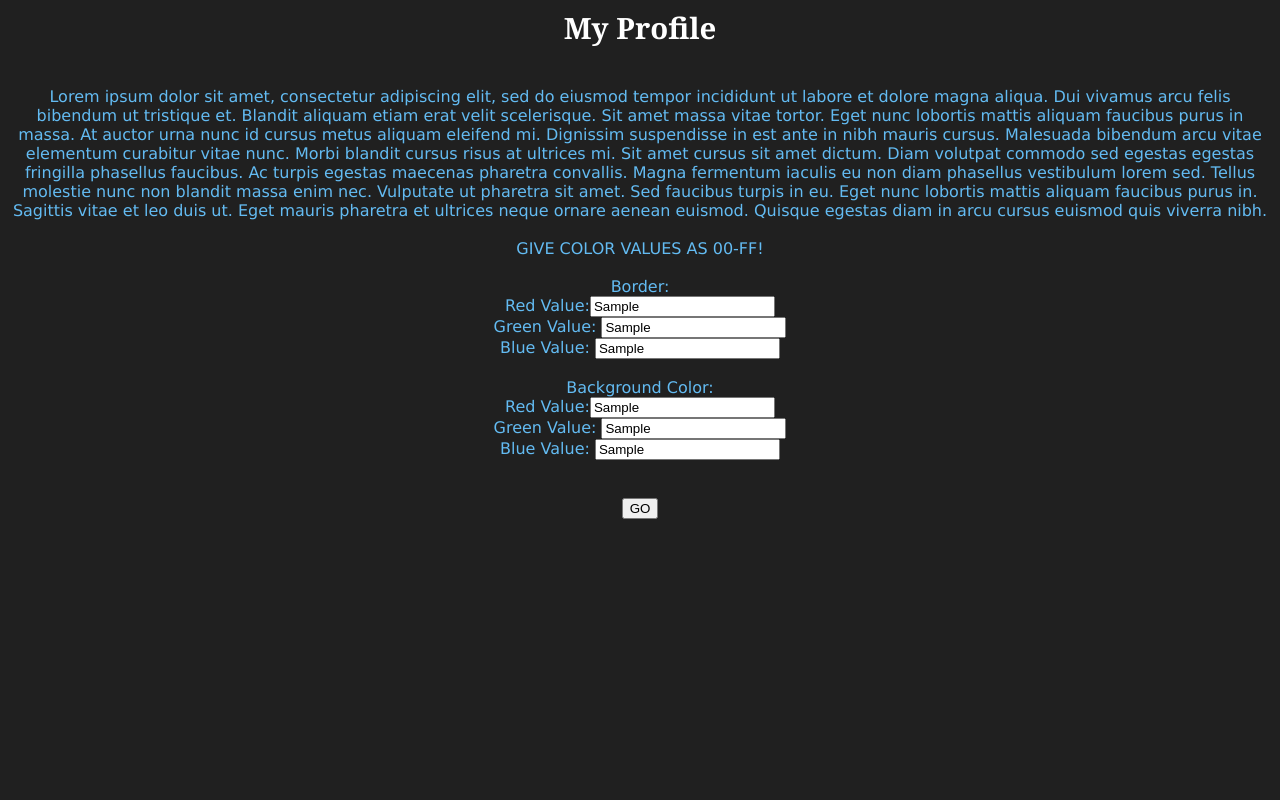
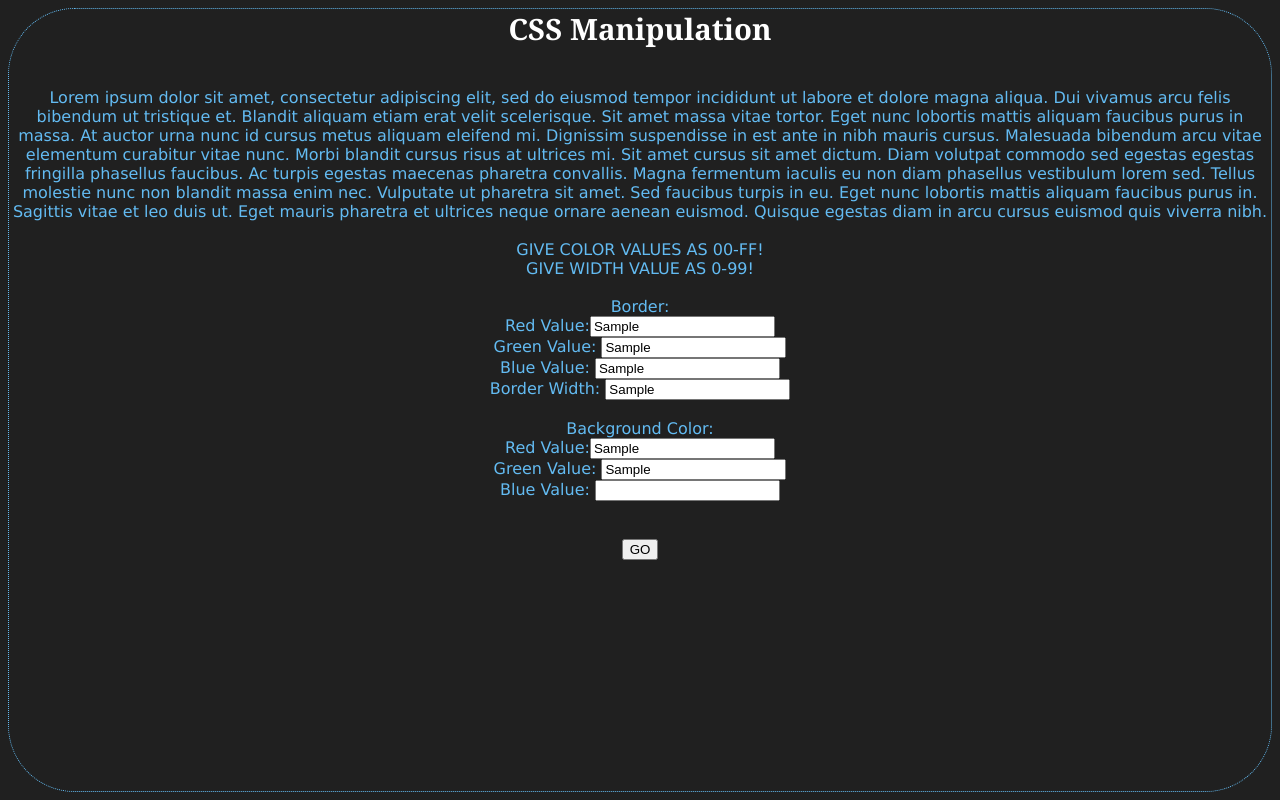
Before and after one commit to samofgil/448_Lab8, a plain HTML site: page exercise4/index.html in a window 1280 px wide. Both pictures are taken after typing "Sample", "Sample", "Sample", "Sample", "Sample", "Sample" into the empty fields and a click on the button "GO". Drawn offline with Linux system fonts and the light colour scheme.

Commit message:
v1.1
-completed exercise 4

```diff
--- a/exercise3/myStyle.css
+++ b/exercise3/myStyle.css
@@ -37,7 +37,6 @@ body
     background-size: 100%;
 
     background-attachment: fixed;
-
 }
 b:hover
 {
--- a/exercise4/ex.js
+++ b/exercise4/ex.js
@@ -2,17 +2,20 @@ function myFunc() {
   var text1 = document.getElementById("1R");
   var text2 = document.getElementById("1G");
   var text3 = document.getElementById("1B");
-  var code1="'#" + text1.value + text2.value + text3.value + "'";
+  var text4 = document.getElementById("1W");
+  var code1="#" + text1.value.toString(2) + text2.value.toString(2) + text3.value.toString(2);
 
   var text12 = document.getElementById("2R");
   var text22 = document.getElementById("2G");
   var text32 = document.getElementById("2B");
-  var code2="'#" + text12.value + text22.value + text32.value + "'";
+  var code2="#" + text12.value.toString(2) + text22.value.toString(2) + text32.value.toString(2);
 
-    alert("Border Color Code: " + code1);
-    alert("Body Color Code: " + code2);
-    body.style.backgroundColor = code2;
-    body.style.borderColor = code1;
+  var code3=text4.value.toString(2)
+
+    alert("Border Color Code: " + code1 + ". Body Color Code: " + code2 + ". Border Width: " + code3 + ".");
+    document.body.style.backgroundColor = code2;
+    document.body.style.borderColor = code1;
+    document.body.style.borderWidth = code3;
 
   document.querySelector("#1R").value = "";
   document.querySelector("#1G").value = "";
--- a/exercise4/index.html
+++ b/exercise4/index.html
@@ -7,15 +7,17 @@
 
 </head>
 <body>
-  <h1>My Profile</h1>
+  <h1>CSS Manipulation</h1>
 
     </BR>Lorem ipsum dolor sit amet, consectetur adipiscing elit, sed do eiusmod tempor incididunt ut labore et dolore magna aliqua. Dui vivamus arcu felis bibendum ut tristique et. Blandit aliquam etiam erat velit scelerisque. Sit amet massa vitae tortor. Eget nunc lobortis mattis aliquam faucibus purus in massa. At auctor urna nunc id cursus metus aliquam eleifend mi. Dignissim suspendisse in est ante in nibh mauris cursus. Malesuada bibendum arcu vitae elementum curabitur vitae nunc. Morbi blandit cursus risus at ultrices mi. Sit amet cursus sit amet dictum. Diam volutpat commodo sed egestas egestas fringilla phasellus faucibus. Ac turpis egestas maecenas pharetra convallis. Magna fermentum iaculis eu non diam phasellus vestibulum lorem sed. Tellus molestie nunc non blandit massa enim nec. Vulputate ut pharetra sit amet. Sed faucibus turpis in eu. Eget nunc lobortis mattis aliquam faucibus purus in. Sagittis vitae et leo duis ut. Eget mauris pharetra et ultrices neque ornare aenean euismod. Quisque egestas diam in arcu cursus euismod quis viverra nibh.</BR>
 </body></BR>
-GIVE COLOR VALUES AS 00-FF! </BR></BR>
+GIVE COLOR VALUES AS 00-FF! </BR>
+GIVE WIDTH VALUE AS 0-99! </BR></BR>
 Border: </BR>
 Red Value:<input type="text" id="1R"> </BR>
 Green Value: <input type="text" id="1G"></BR>
 Blue Value: <input type="text" id="1B"></BR>
+Border Width: <input type="text" id="1W"></BR>
 </BR>Background Color:</BR>
 Red Value:<input type="text" id="2R"> </BR>
 Green Value: <input type="text" id="2G"></BR>
--- a/exercise4/myStyle.css
+++ b/exercise4/myStyle.css
@@ -18,10 +18,7 @@ body
     background-color: #202020;
     color: #63BBF2;
     font-family: verdana;
-
-    background-image: url(bg.jpeg);
-    background-size: 100%;
-
-    background-attachment: fixed;
-
+    border-style: dotted;
+    border-radius: 50pt;
+    border-width: 1pt;
 }
```
Also changed, not shown: 1 other file.
